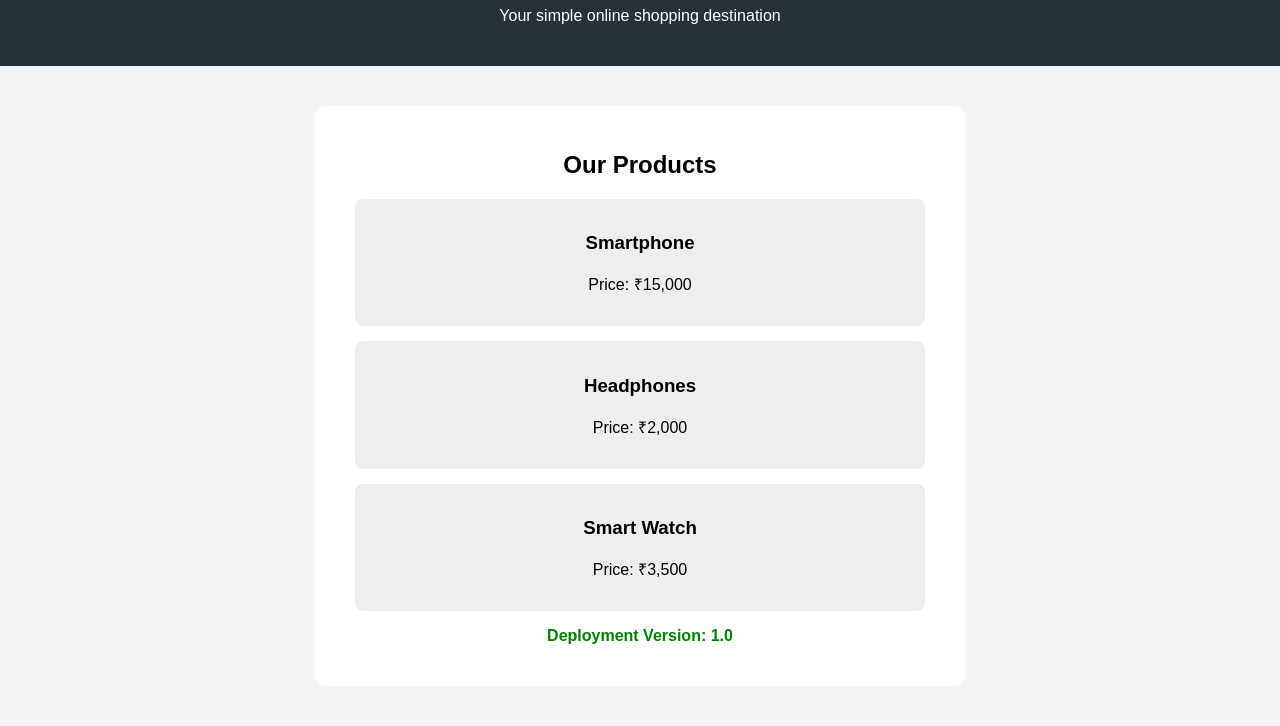
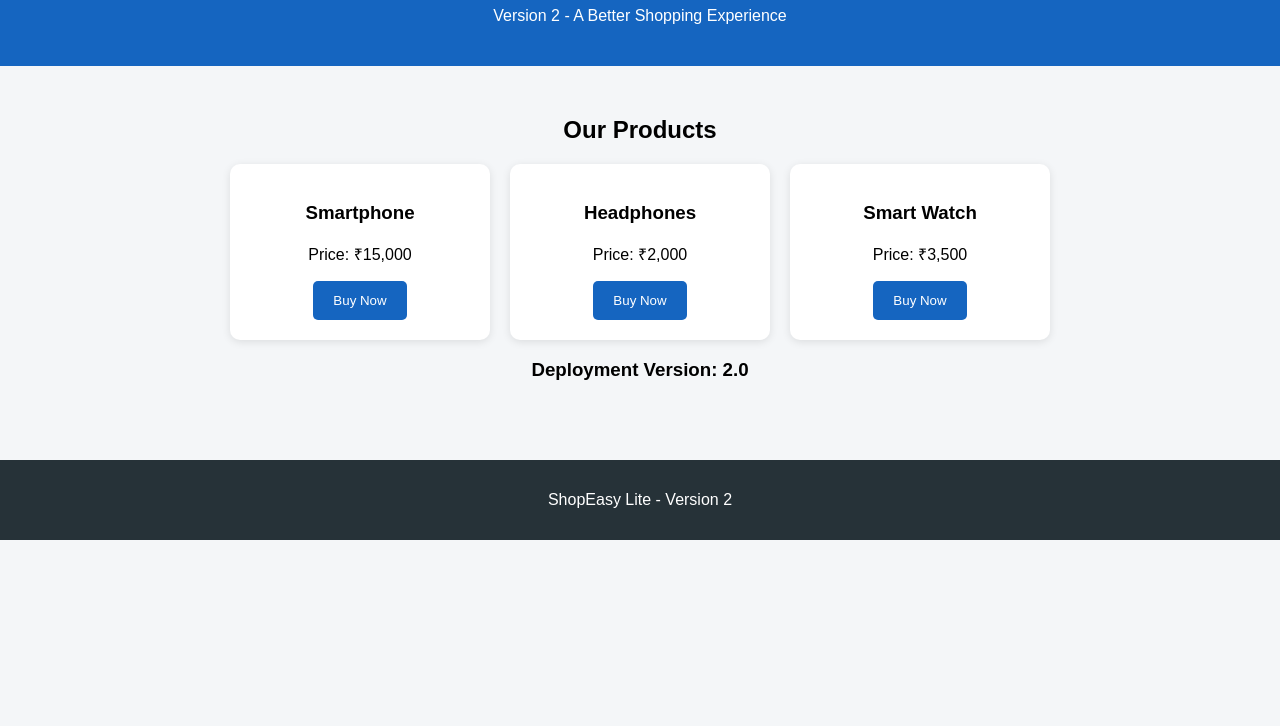
Before and after one commit to 31Parulsharma2006/Shop-Easy-Lite, a website: page public/index.html in a window 1280 px wide. Shown: the part 98-824 px from the top of the page. After the commit the page ends 800 px from the top, so only its background shows below. Drawn offline with Linux system fonts and the light colour scheme.

Commit message:
Update ShopEasy Lite to version 2

```diff
--- a/package.json
+++ b/package.json
@@ -1,7 +1,7 @@
 
 {
   "name": "shop-easy-lite",
-  "version": "1.0.1",
+  "version": "1.0.2",
   "description": "ShopEasy Lite Docker application",
   "main": "server.js",
   "scripts": {
--- a/public/index.html
+++ b/public/index.html
@@ -4,41 +4,55 @@
 <head>
     <meta charset="UTF-8">
     <meta name="viewport" content="width=device-width, initial-scale=1.0">
-    <title>ShopEasy Lite</title>
+    <title>ShopEasy Lite - Version 2</title>
 
     <style>
         body {
             font-family: Arial, sans-serif;
-            background: #f4f4f4;
+            margin: 0;
+            background-color: #f4f6f8;
             text-align: center;
-            margin: 0;
-            padding: 0;
         }
 
         header {
-            background: #263238;
+            background-color: #1565c0;
             color: white;
             padding: 25px;
         }
 
         .container {
-            margin: 40px auto;
-            padding: 25px;
-            max-width: 600px;
-            background: white;
-            border-radius: 10px;
+            padding: 30px;
+        }
+
+        .products {
+            display: flex;
+            justify-content: center;
+            flex-wrap: wrap;
+            gap: 20px;
         }
 
         .product {
-            padding: 15px;
-            margin: 15px;
-            background: #eeeeee;
-            border-radius: 8px;
+            background-color: white;
+            width: 220px;
+            padding: 20px;
+            border-radius: 10px;
+            box-shadow: 0 2px 8px rgba(0,0,0,0.1);
         }
 
-        .version {
-            color: green;
-            font-weight: bold;
+        button {
+            background-color: #1565c0;
+            color: white;
+            border: none;
+            padding: 12px 20px;
+            border-radius: 5px;
+            cursor: pointer;
+        }
+
+        footer {
+            margin-top: 30px;
+            padding: 15px;
+            background-color: #263238;
+            color: white;
         }
     </style>
 </head>
@@ -47,29 +61,42 @@
 
     <header>
         <h1>Welcome to ShopEasy Lite</h1>
-        <p>Your simple online shopping destination</p>
+        <p>Version 2 - A Better Shopping Experience</p>
     </header>
 
     <div class="container">
+
         <h2>Our Products</h2>
+
+        <div class="products">
 
             <div class="product">
                 <h3>Smartphone</h3>
                 <p>Price: ₹15,000</p>
+                <button>Buy Now</button>
             </div>
 
             <div class="product">
                 <h3>Headphones</h3>
                 <p>Price: ₹2,000</p>
+                <button>Buy Now</button>
             </div>
 
             <div class="product">
                 <h3>Smart Watch</h3>
                 <p>Price: ₹3,500</p>
+                <button>Buy Now</button>
             </div>
 
-        <p class="version">Deployment Version: 1.0</p>
         </div>
+
+        <h3>Deployment Version: 2.0</h3>
+
+    </div>
+
+    <footer>
+        <p>ShopEasy Lite - Version 2</p>
+    </footer>
 
 </body>
 </html>
```
Also changed, not shown: 1 other file. Lines whose indentation alone changed are shown as unchanged.
